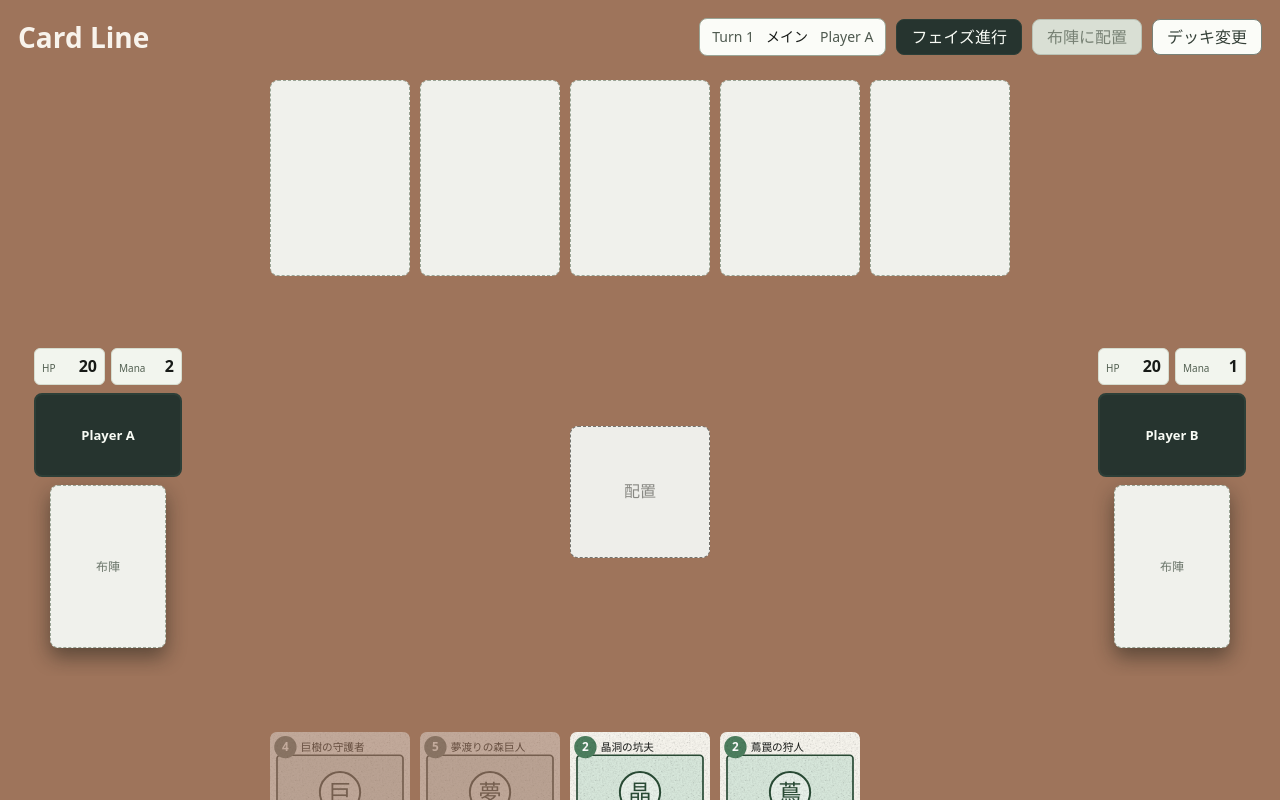
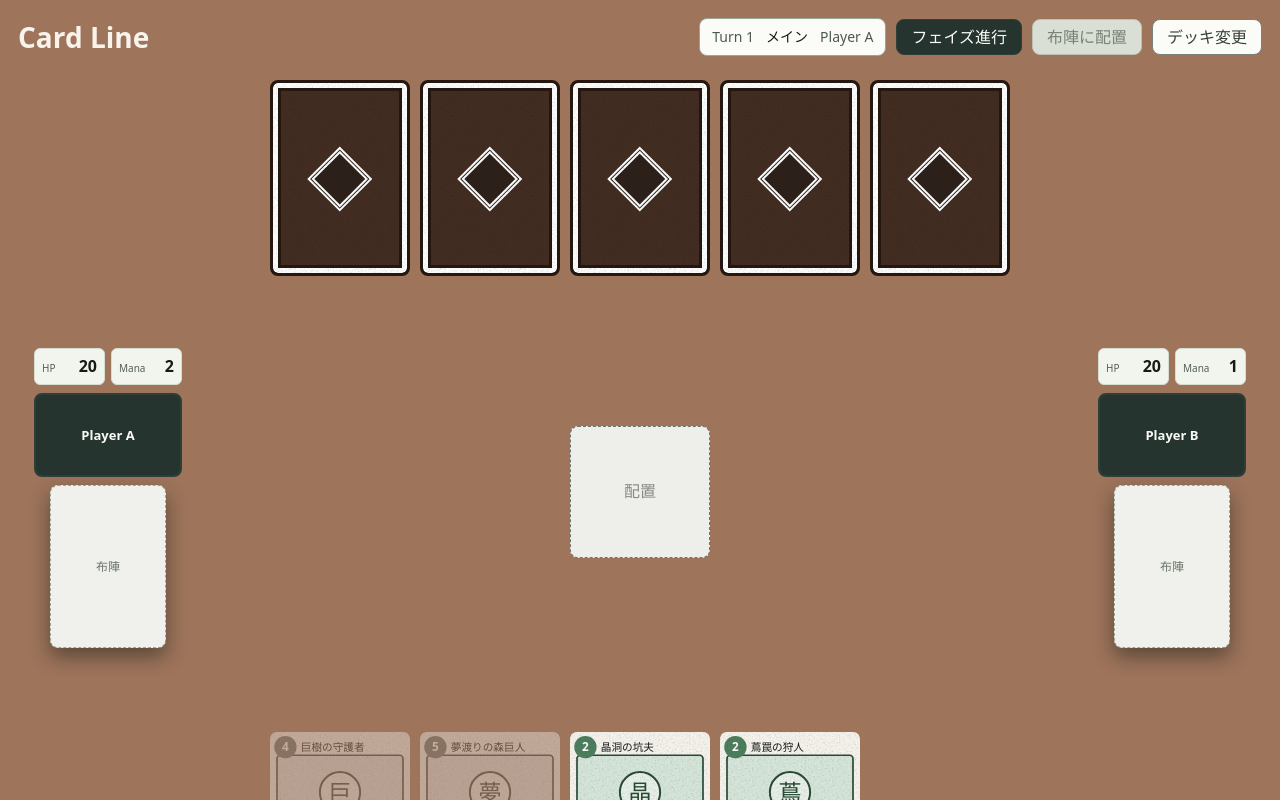
Before and after one commit to kurehajime/cardivide, a React (Vite) app: page / in a window 1280 px wide. Both pictures are taken after a click on the button "ゲーム開始". Shown: the top 800 px of the page. Built offline with nearby package versions, Linux system fonts and the light colour scheme.

Commit message:
相手の手札は見えないように

```diff
--- a/src/App.css
+++ b/src/App.css
@@ -941,6 +941,25 @@
   font-weight: 700;
 }
 
+.card-back {
+  display: grid;
+  place-items: center;
+  border: 3px solid #24170f;
+  background: #432d22;
+  box-shadow:
+    inset 0 0 0 5px #fff,
+    inset 0 0 0 8px #24170f;
+  overflow: hidden;
+}
+
+.card-back-emblem {
+  width: 34%;
+  aspect-ratio: 1;
+  border: 5px double #fff;
+  background: #2d211a;
+  transform: rotate(45deg);
+}
+
 .card-title-row {
   display: flex;
   flex-wrap: wrap;
--- a/src/components/CardView.tsx
+++ b/src/components/CardView.tsx
@@ -305,7 +305,15 @@ const CardView = ({
     }
   }, [closeDetail, nestedInButton, openDetail, updateDetailPosition])
 
-  if (!card || faceDown) {
+  if (faceDown) {
+    return (
+      <article className={`card-view card-back ${compact ? 'card-compact' : ''}`}>
+        <div className="card-back-emblem" aria-hidden="true" />
+      </article>
+    )
+  }
+
+  if (!card) {
     return (
       <article className={`card-view card-empty ${compact ? 'card-compact' : ''}`}>
         <div className="card-empty-label">{label ?? ''}</div>
--- a/src/components/GameApp.tsx
+++ b/src/components/GameApp.tsx
@@ -265,6 +265,7 @@ const GameSession = ({
           )}
           <HandView
             cards={playerBHand}
+            faceDown
             playerName={playerB.name}
             position="top"
             playableCardIds={undefined}
--- a/src/components/HandView.tsx
+++ b/src/components/HandView.tsx
@@ -4,6 +4,7 @@ import CardView from './CardView'
 
 type HandViewProps = {
   cards: CardInstance[]
+  faceDown?: boolean
   playerName: string
   position: 'top' | 'bottom'
   playableCardIds?: ReadonlySet<CardInstanceId>
@@ -17,6 +18,7 @@ const EMPTY_HAND_SLOTS = 5
 
 const HandView = ({
   cards,
+  faceDown = false,
   playerName,
   position,
   playableCardIds,
@@ -51,12 +53,17 @@ const HandView = ({
             data-card-id={card?.id}
             className={cardClassName}
             type="button"
-            aria-label={card?.card.name}
+            aria-label={faceDown ? '裏向きのカード' : card?.card.name}
             title={unavailable ? '現在は使用できません' : undefined}
             disabled={!card || disabled || unavailable}
             onClick={() => card && onCardClick?.(card.id)}
           >
-            <CardView card={card?.card ?? null} compact nestedInButton />
+            <CardView
+              card={card?.card ?? null}
+              compact
+              faceDown={faceDown}
+              nestedInButton
+            />
           </motion.button>
         )
       })}
```
